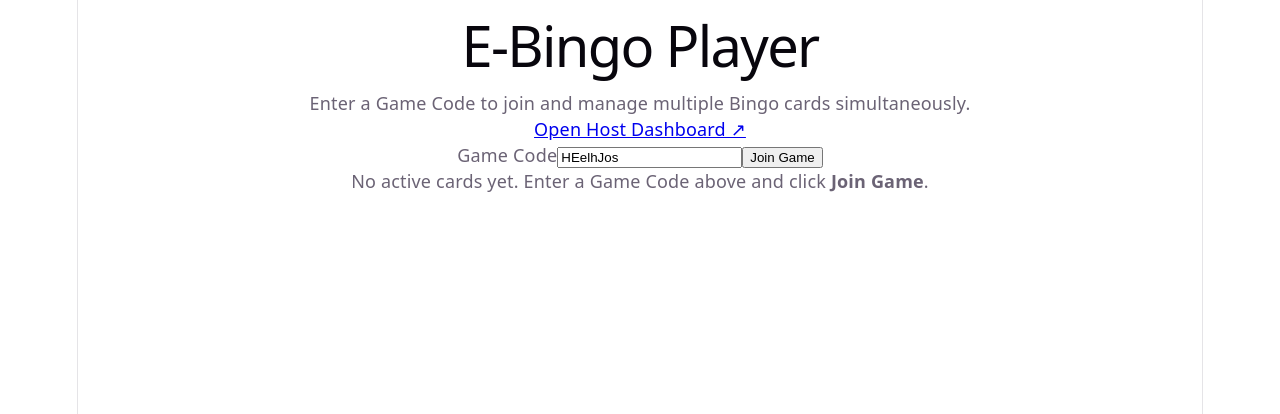
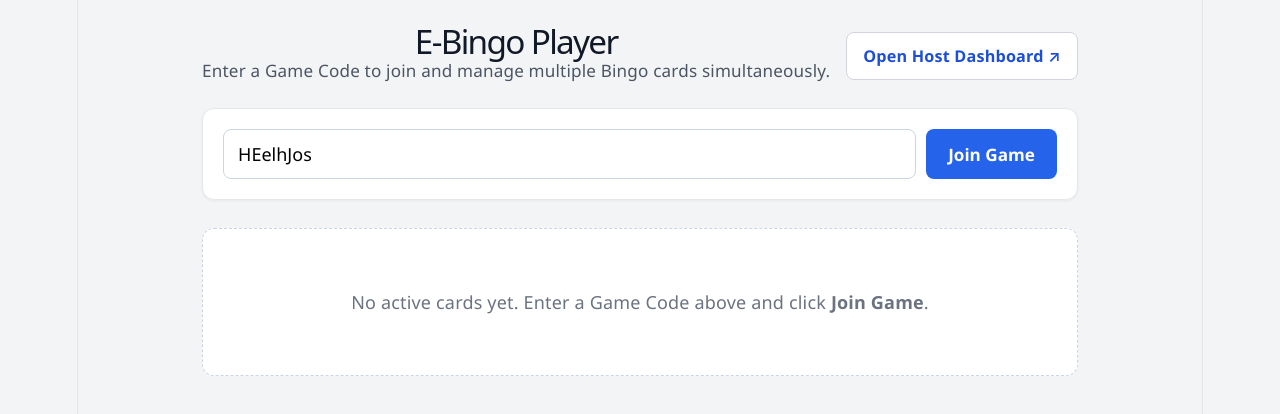
Before and after one commit to kfc-emanes/Cemanes_IndustryElective_Lab9_EBingo, a React (Vite) app in the folder e-bingo/: page / in a window 1280 px wide. Shown: the top 414 px of the page. Built offline with nearby package versions, Linux system fonts and the light colour scheme.

Commit message:
CSS Implemented

```diff
--- a/e-bingo/src/App.css
+++ b/e-bingo/src/App.css
@@ -1,184 +1,303 @@
-.counter {
-  font-size: 16px;
-  padding: 5px 10px;
-  border-radius: 5px;
-  color: var(--accent);
-  background: var(--accent-bg);
-  border: 2px solid transparent;
-  transition: border-color 0.3s;
-  margin-bottom: 24px;
-
-  &:hover {
-    border-color: var(--accent-border);
-  }
-  &:focus-visible {
-    outline: 2px solid var(--accent);
-    outline-offset: 2px;
-  }
+* {
+  box-sizing: border-box;
+  font-family: 'Segoe UI', system-ui, -apple-system, sans-serif;
 }
 
-.hero {
-  position: relative;
-
-  .base,
-  .framework,
-  .vite {
-    inset-inline: 0;
-    margin: 0 auto;
+body {
+  margin: 0;
+  background-color: #f3f4f6;
+  color: #1f2937;
 }
 
-  .base {
-    width: 170px;
-    position: relative;
-    z-index: 0;
+.app-shell {
+  max-width: 1200px;
+  margin: 0 auto;
+  padding: 28px 20px 60px;
 }
 
-  .framework,
-  .vite {
-    position: absolute;
+.top-bar {
+  display: flex;
+  justify-content: space-between;
+  align-items: center;
+  flex-wrap: wrap;
+  gap: 16px;
+  margin-bottom: 24px;
 }
 
-  .framework {
-    z-index: 1;
-    top: 34px;
-    height: 28px;
-    transform: perspective(2000px) rotateZ(300deg) rotateX(44deg) rotateY(39deg)
-      scale(1.4);
+.top-bar h1 {
+  margin: 0;
+  font-size: 1.85rem;
+  color: #111827;
 }
 
-  .vite {
-    z-index: 0;
-    top: 107px;
-    height: 26px;
-    width: auto;
-    transform: perspective(2000px) rotateZ(300deg) rotateX(40deg) rotateY(39deg)
-      scale(0.8);
-  }
+.subtitle {
+  margin: 4px 0 0;
+  color: #4b5563;
+  font-size: 0.95rem;
 }
 
-#center {
-  display: flex;
-  flex-direction: column;
-  gap: 25px;
-  place-content: center;
-  place-items: center;
-  flex-grow: 1;
-
-  @media (max-width: 1024px) {
-    padding: 32px 20px 24px;
-    gap: 18px;
-  }
+.dashboard-link {
+  padding: 10px 16px;
+  background-color: #ffffff;
+  border: 1px solid #d1d5db;
+  border-radius: 8px;
+  color: #1d4ed8;
+  text-decoration: none;
+  font-weight: 600;
+  font-size: 0.9rem;
 }
 
-#next-steps {
-  display: flex;
-  border-top: 1px solid var(--border);
-  text-align: left;
-
-  & > div {
-    flex: 1 1 0;
-    padding: 32px;
-    @media (max-width: 1024px) {
-      padding: 24px 20px;
-    }
+.dashboard-link:hover {
+  background-color: #eff6ff;
 }
 
-  .icon {
-    margin-bottom: 16px;
-    width: 22px;
-    height: 22px;
+/* Control Panel */
+.control-panel {
+  background: #ffffff;
+  border: 1px solid #e5e7eb;
+  border-radius: 12px;
+  padding: 20px;
+  margin-bottom: 28px;
+  box-shadow: 0 1px 3px rgba(0, 0, 0, 0.05);
 }
 
-  @media (max-width: 1024px) {
-    flex-direction: column;
-    text-align: center;
-  }
+.join-form {
+  display: flex;
+  gap: 10px;
+  flex-wrap: wrap;
 }
 
-#docs {
-  border-right: 1px solid var(--border);
-
-  @media (max-width: 1024px) {
-    border-right: none;
-    border-bottom: 1px solid var(--border);
-  }
+.code-input {
+  flex: 1;
+  min-width: 220px;
+  padding: 12px 14px;
+  font-size: 1rem;
+  border: 1px solid #cbd5e1;
+  border-radius: 8px;
+  outline: none;
 }
 
-#next-steps ul {
-  list-style: none;
-  padding: 0;
-  display: flex;
-  gap: 8px;
-  margin: 32px 0 0;
-
-  .logo {
-    height: 18px;
+.code-input:focus {
+  border-color: #2563eb;
+  box-shadow: 0 0 0 3px rgba(37, 99, 235, 0.15);
 }
 
-  a {
-    color: var(--text-h);
-    font-size: 16px;
-    border-radius: 6px;
-    background: var(--social-bg);
-    display: flex;
-    padding: 6px 12px;
-    align-items: center;
-    gap: 8px;
-    text-decoration: none;
-    transition: box-shadow 0.3s;
-
-    &:hover {
-      box-shadow: var(--shadow);
-    }
-    .button-icon {
-      height: 18px;
-      width: 18px;
-    }
+.primary-btn {
+  padding: 12px 22px;
+  background-color: #2563eb;
+  color: #ffffff;
+  border: none;
+  border-radius: 8px;
+  font-size: 0.95rem;
+  font-weight: 600;
+  cursor: pointer;
 }
 
-  @media (max-width: 1024px) {
-    margin-top: 20px;
-    flex-wrap: wrap;
-    justify-content: center;
-
-    li {
-      flex: 1 1 calc(50% - 8px);
+.primary-btn:hover:not(:disabled) {
+  background-color: #1d4ed8;
 }
 
-    a {
-      width: 100%;
-      justify-content: center;
-      box-sizing: border-box;
-    }
-  }
+.primary-btn:disabled {
+  opacity: 0.6;
+  cursor: not-allowed;
 }
 
-#spacer {
-  height: 88px;
-  border-top: 1px solid var(--border);
-  @media (max-width: 1024px) {
-    height: 48px;
-  }
+.session-bar {
+  display: flex;
+  justify-content: space-between;
+  align-items: center;
+  flex-wrap: wrap;
+  gap: 12px;
+  margin-top: 16px;
+  padding-top: 16px;
+  border-top: 1px solid #f1f5f9;
 }
 
-.ticks {
-  position: relative;
-  width: 100%;
-
-  &::before,
-  &::after {
-    content: '';
-    position: absolute;
-    top: -4.5px;
-    border: 5px solid transparent;
+.secondary-btn {
+  padding: 9px 16px;
+  background-color: #10b981;
+  color: #ffffff;
+  border: none;
+  border-radius: 8px;
+  font-weight: 600;
+  cursor: pointer;
 }
 
-  &::before {
-    left: 0;
-    border-left-color: var(--border);
+.secondary-btn:hover:not(:disabled) {
+  background-color: #059669;
 }
-  &::after {
-    right: 0;
-    border-right-color: var(--border);
+
+.error-banner {
+  margin-top: 14px;
+  padding: 12px 14px;
+  background-color: #fef2f2;
+  border: 1px solid #fecaca;
+  color: #b91c1c;
+  border-radius: 8px;
+  font-size: 0.9rem;
 }
+
+/* Cards Grid */
+.cards-container {
+  display: grid;
+  grid-template-columns: repeat(auto-fill, minmax(310px, 1fr));
+  gap: 24px;
 }
+
+.empty-state {
+  text-align: center;
+  padding: 60px 20px;
+  background: #ffffff;
+  border: 1px dashed #cbd5e1;
+  border-radius: 12px;
+  color: #6b7280;
+}
+
+/* Bingo Card */
+.bingo-card {
+  background: #ffffff;
+  border: 2px solid #e5e7eb;
+  border-radius: 14px;
+  padding: 16px;
+  box-shadow: 0 2px 6px rgba(0, 0, 0, 0.05);
+  transition: border-color 0.2s ease;
+}
+
+.bingo-card.card-winner {
+  border-color: #16a34a;
+  box-shadow: 0 0 0 4px rgba(22, 163, 74, 0.2);
+}
+
+.card-header {
+  display: flex;
+  justify-content: space-between;
+  align-items: center;
+  margin-bottom: 12px;
+}
+
+.card-badge {
+  font-weight: 700;
+  font-size: 0.95rem;
+  color: #111827;
+  margin-right: 8px;
+}
+
+.token-text {
+  font-family: monospace;
+  font-size: 0.8rem;
+  color: #6b7280;
+  background: #f3f4f6;
+  padding: 2px 6px;
+  border-radius: 4px;
+}
+
+.remove-btn {
+  background: none;
+  border: none;
+  color: #9ca3af;
+  font-size: 1rem;
+  cursor: pointer;
+  padding: 4px 6px;
+}
+
+.remove-btn:hover {
+  color: #ef4444;
+}
+
+/* 5x5 Grid */
+.bingo-grid {
+  display: grid;
+  grid-template-columns: repeat(5, 1fr);
+  gap: 6px;
+  margin-bottom: 14px;
+}
+
+.grid-header {
+  text-align: center;
+  font-weight: 800;
+  font-size: 1.1rem;
+  padding: 8px 0;
+  border-radius: 6px;
+  color: #ffffff;
+}
+
+.col-B { background-color: #2563eb; }
+.col-I { background-color: #dc2626; }
+.col-N { background-color: #d97706; }
+.col-G { background-color: #16a34a; }
+.col-O { background-color: #7c3aed; }
+
+.grid-cell {
+  aspect-ratio: 1 / 1;
+  font-size: 1.1rem;
+  font-weight: 600;
+  border: 1px solid #d1d5db;
+  border-radius: 8px;
+  background-color: #f9fafb;
+  color: #111827;
+  cursor: pointer;
+  transition: all 0.12s ease;
+}
+
+.grid-cell:hover {
+  background-color: #e5e7eb;
+}
+
+.grid-cell.marked {
+  background-color: #1e293b;
+  color: #ffffff;
+  border-color: #0f172a;
+}
+
+/* Footer */
+.card-footer {
+  display: flex;
+  justify-content: space-between;
+  align-items: center;
+  gap: 10px;
+}
+
+.check-btn {
+  padding: 9px 14px;
+  background-color: #0f172a;
+  color: #ffffff;
+  border: none;
+  border-radius: 8px;
+  font-size: 0.88rem;
+  font-weight: 600;
+  cursor: pointer;
+}
+
+.check-btn:hover:not(:disabled) {
+  background-color: #334155;
+}
+
+.status-badge {
+  font-size: 0.85rem;
+  font-weight: 700;
+  padding: 5px 10px;
+  border-radius: 6px;
+}
+
+.status-win {
+  background-color: #dcfce7;
+  color: #15803d;
+}
+
+.status-pending {
+  background-color: #fef3c7;
+  color: #b45309;
+}
+
+.status-error {
+  background-color: #fee2e2;
+  color: #b91c1c;
+}
+
+.sr-only {
+  position: absolute;
+  width: 1px;
+  height: 1px;
+  overflow: hidden;
+  clip: rect(0, 0, 0, 0);
+}
```
Lines whose indentation alone changed are shown as unchanged.
